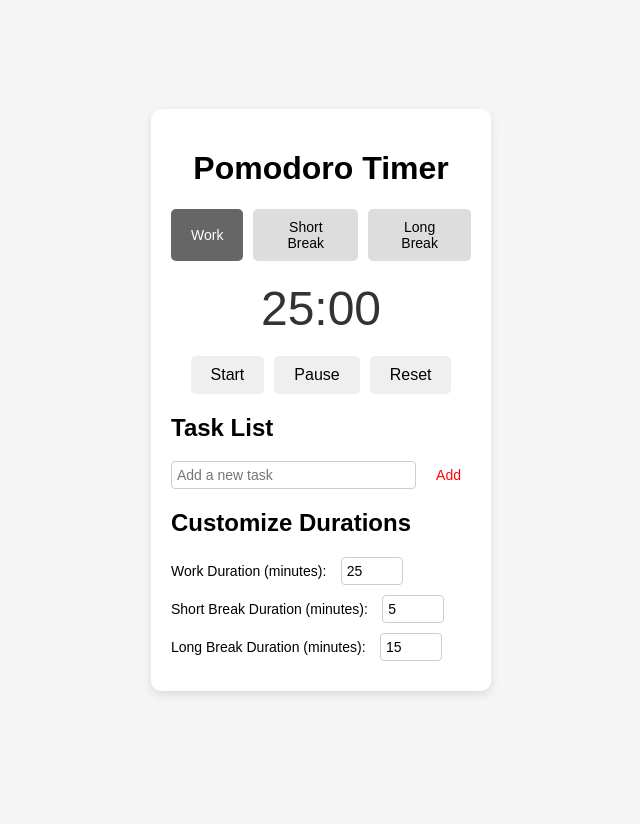
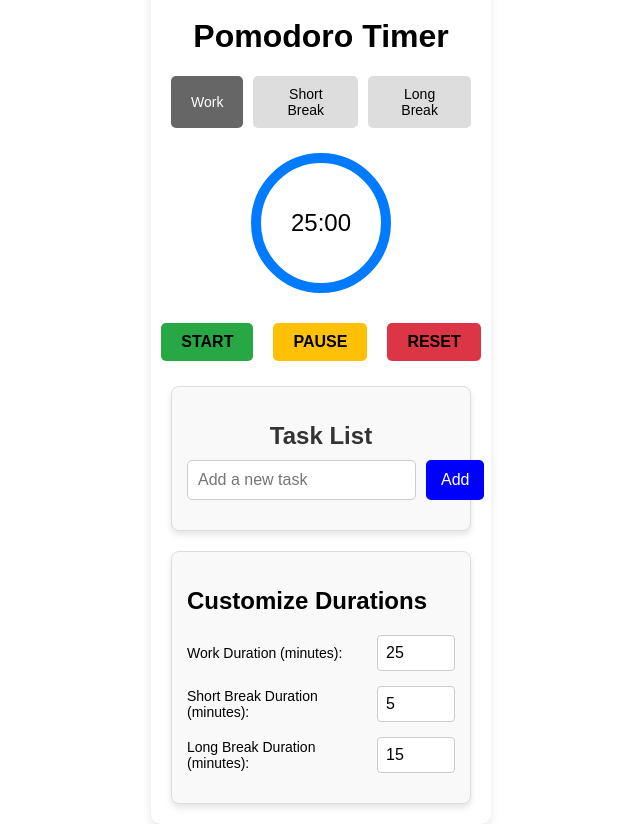
Before and after one commit to mihaamiharu/pomodoro-timer, a website with bundled scripts: page frontend/index.html in a window 1280 px wide. Shown: the whole page, without its empty margins (319-959 px from the left). Before the commit the page ends 800 px from the top, so only its background shows below. Built offline with nearby package versions, Linux system fonts and the light colour scheme.

Commit message:
Add enhanchment for UI

```diff
--- a/frontend/index.html
+++ b/frontend/index.html
@@ -15,7 +15,19 @@
             <button id="short-break-tab">Short Break</button>
             <button id="long-break-tab">Long Break</button>
         </div>
-        <div id="timer-display">25:00</div>
+        <div class="progress-container">
+            <svg class="progress-ring" width="150" height="150">
+                <circle
+                    class="progress-ring-circle"
+                    stroke="#007bff"
+                    stroke-width="10"
+                    fill="transparent"
+                    r="65"
+                    cx="75"
+                    cy="75" />
+            </svg>
+            <div id="timer-display">25:00</div>
+        </div>
         <div class="controls">
             <button id="start-btn">Start</button>
             <button id="pause-btn">Pause</button>
--- a/frontend/js/script.js
+++ b/frontend/js/script.js
@@ -25,8 +25,21 @@ const workInput = document.getElementById('work-duration');
 const shortBreakInput = document.getElementById('short-break-duration');
 const longBreakInput = document.getElementById('long-break-duration');
 
+const circle = document.querySelector('.progress-ring-circle');
+const radius = circle.r.baseVal.value;
+const circumference = 2 * Math.PI * radius;
+
+function setCircleProgress(progress) {
+    const offset = (progress / 100) * circumference;
+    circle.style.strokeDashoffset = offset;
+}
+
 function renderTimer() {
     updateTimerDisplay(timerDisplay, formatTime(timeLeft));
+    const currentSession = document.querySelector('.tabs .active').id.replace('-tab', '');
+    const totalTime = durations[currentSession];
+    const progress = ((totalTime - timeLeft) / totalTime) * 100;
+    setCircleProgress(progress);
 }
 
 function syncInputsWithDurations() {
@@ -40,6 +53,25 @@ function handleTabSwitch(e) {
     switchSession(newSession, renderTimer);
     document.querySelectorAll('.tabs button').forEach((btn) => btn.classList.remove('active'));
     e.target.classList.add('active');
+    saveSessionData();
+    setCircleProgress(0);
+}
+
+function handleSessionEnd() {
+    const currentSession = document.querySelector('.tabs .active').id.replace('-tab', '');
+
+    let nextSession;
+    if (currentSession === 'work') {
+        nextSession = 'short-break';
+    } else if (currentSession === 'short-break') {
+        nextSession = 'long-break';
+    } else {
+        nextSession = 'work';
+    }
+
+    switchSession(nextSession, renderTimer);
+    document.querySelectorAll('.tabs button').forEach((btn) => btn.classList.remove('active'));
+    document.getElementById(`${nextSession}-tab`).classList.add('active');
     saveSessionData();
 }
 
@@ -56,15 +88,17 @@ function handleCustomDurationChange() {
 workTab.addEventListener('click', handleTabSwitch);
 shortBreakTab.addEventListener('click', handleTabSwitch);
 longBreakTab.addEventListener('click', handleTabSwitch);
-startBtn.addEventListener('click', () => startTimer(renderTimer, renderTimer));
+startBtn.addEventListener('click', () => startTimer(renderTimer, handleSessionEnd));
 pauseBtn.addEventListener('click', pauseTimer);
 resetBtn.addEventListener('click', () => {
     resetTimer(renderTimer);
     saveSessionData();
+    setCircleProgress(0);
 });
 workInput.addEventListener('change', handleCustomDurationChange);
 shortBreakInput.addEventListener('change', handleCustomDurationChange);
 longBreakInput.addEventListener('change', handleCustomDurationChange);
+
 document.addEventListener('DOMContentLoaded', () => {
     if (Notification.permission !== 'granted') {
         Notification.requestPermission().then(permission => {
@@ -75,10 +109,13 @@ document.addEventListener('DOMContentLoaded', () => {
             }
         });
     }
+
+    restoreDurationsFromStorage(renderTimer);
+    restoreSessionData(renderTimer);
+    syncInputsWithDurations();
+    initializeTaskListeners();
+    renderTasks();
+    const progressRing = document.querySelector('.progress-ring');
+    progressRing.style.strokeDasharray = `${circumference} ${circumference}`;
+    setCircleProgress(0);
 });
-
-restoreDurationsFromStorage(renderTimer);
-restoreSessionData(renderTimer);
-syncInputsWithDurations();
-initializeTaskListeners();
-renderTasks();
--- a/frontend/styles.css
+++ b/frontend/styles.css
@@ -1,11 +1,21 @@
+:root {
+    --background-color: white;
+    --text-color: black;
+    --accent-color: blue;
+    --progress-color: #007bff;
+    --circle-background: #e6e6e6;
+}
+
 body {
     font-family: Arial, sans-serif;
-    background-color: #f5f5f5;
+    background-color: var(--background-color);
+    color: var(--text-color);
     margin: 0;
     display: flex;
     justify-content: center;
     align-items: center;
     height: 100vh;
+    padding: 0;
 }
 
 .pomodoro-app {
@@ -38,10 +48,31 @@ body {
     color: white;
 }
 
+.progress-container {
+    position: relative;
+    width: 150px;
+    height: 150px;
+    margin: 20px auto;
+}
+
+.progress-ring {
+    transform: rotate(-90deg);
+}
+
+.progress-ring-circle {
+    stroke-dasharray: 408; /* Circumference of the circle */
+    stroke-dashoffset: 408; /* Start with no progress */
+    transition: stroke-dashoffset 0.35s;
+    stroke: var(--progress-color);
+}
+
 #timer-display {
-    font-size: 48px;
-    margin: 20px 0;
-    color: #333;
+    position: absolute;
+    top: 50%;
+    left: 50%;
+    transform: translate(-50%, -50%);
+    font-size: 1.5em;
+    color: var(--text-color);
 }
 
 .controls {
@@ -50,30 +81,189 @@ body {
     gap: 10px;
 }
 
-button {
+.controls button {
+    background-color: var(--accent-color);
+    color: var(--text-color);
+    border: none;
+    border-radius: 5px;
     padding: 10px 20px;
-    font-size: 16px;
+    font-size: 1rem;
+    font-weight: bold;
+    text-transform: uppercase;
+    margin: 5px;
+    cursor: pointer;
+    transition: background-color 0.3s ease, transform 0.2s ease;
+}
+
+.controls button:hover {
+    background-color: #0056b3;
+    transform: translateY(-2px);
+}
+
+.controls button:active {
+    transform: translateY(0);
+    background-color: #003f7f;
+}
+
+#start-btn {
+    background-color: #28a745;
+}
+
+#start-btn:hover {
+    background-color: #218838;
+}
+
+#start-btn:active {
+    background-color: #1e7e34;
+}
+
+#pause-btn {
+    background-color: #ffc107;
+    color: black;
+}
+
+#pause-btn:hover {
+    background-color: #e0a800;
+}
+
+#pause-btn:active {
+    background-color: #c69500;
+}
+
+#reset-btn {
+    background-color: #dc3545;
+}
+
+#reset-btn:hover {
+    background-color: #c82333;
+}
+
+#reset-btn:active {
+    background-color: #bd2130;
+}
+
+.task-list {
+    margin: 20px auto;
+    padding: 15px;
+    max-width: 500px;
+    background-color: #f9f9f9;
+    border: 1px solid #ddd;
+    border-radius: 8px;
+    box-shadow: 0 4px 6px rgba(0, 0, 0, 0.1);
+}
+
+.task-list h2 {
+    margin-bottom: 10px;
+    text-align: center;
+    font-size: 1.5rem;
+    color: #333;
+}
+
+.task-input {
+    display: flex;
+    gap: 10px;
+    margin-bottom: 15px;
+}
+
+.task-input input[type="text"] {
+    flex: 1;
+    padding: 10px;
+    font-size: 1rem;
+    border: 1px solid #ccc;
+    border-radius: 5px;
+    transition: border-color 0.3s ease;
+}
+
+.task-input input[type="text"]:focus {
+    border-color: #007bff;
+    outline: none;
+}
+
+.task-input button {
+    padding: 10px 15px;
+    font-size: 1rem;
+    background-color: var(--accent-color);
+    color: white;
     border: none;
     border-radius: 5px;
     cursor: pointer;
-    transition: background 0.3s ease;
+    transition: background-color 0.3s ease, transform 0.2s ease;
 }
 
-button:hover {
-    background: #ddd;
+.task-input button:hover {
+    background-color: #0056b3;
+    transform: translateY(-2px);
 }
 
-button:active {
-    background: #ccc;
+.task-input button:active {
+    background-color: #003f7f;
+    transform: translateY(0);
+}
+
+#task-list {
+    list-style-type: none;
+    padding: 0;
+    margin: 0;
+}
+
+#task-list li {
+    display: flex;
+    justify-content: space-between;
+    align-items: center;
+    padding: 10px;
+    margin-bottom: 10px;
+    border: 1px solid #ddd;
+    border-radius: 5px;
+    background-color: #ffffff;
+    box-shadow: 0 2px 4px rgba(0, 0, 0, 0.05);
+    transition: transform 0.2s ease, box-shadow 0.2s ease;
+}
+
+#task-list li:hover {
+    transform: translateY(-2px);
+    box-shadow: 0 4px 6px rgba(0, 0, 0, 0.1);
+}
+
+#task-list li.completed {
+    text-decoration: line-through;
+    color: #888;
+    background-color: #f1f1f1;
+}
+
+#task-list li button.delete-task-btn {
+    background-color: #dc3545;
+    color: white;
+    border: none;
+    padding: 5px 10px;
+    border-radius: 3px;
+    font-size: 0.9rem;
+    cursor: pointer;
+    transition: background-color 0.3s ease;
+}
+
+#task-list li button.delete-task-btn:hover {
+    background-color: #c82333;
+}
+
+#task-list li button.delete-task-btn:active {
+    background-color: #bd2130;
 }
 
 .settings {
     margin-top: 20px;
     text-align: left;
+    padding: 15px;
+    border: 1px solid #ddd;
+    border-radius: 8px;
+    background-color: #f9f9f9;
+    box-shadow: 0 4px 6px rgba(0, 0, 0, 0.1);
 }
 
 .settings div {
-    margin-bottom: 10px;
+    margin-bottom: 15px;
+    display: flex;
+    justify-content: space-between;
+    align-items: center;
 }
 
 label {
@@ -81,71 +271,16 @@ label {
     margin-right: 10px;
 }
 
-input {
-    width: 50px;
-    padding: 5px;
-    font-size: 14px;
+input[type="number"] {
+    width: 60px;
+    padding: 8px;
+    font-size: 1rem;
     border: 1px solid #ccc;
     border-radius: 4px;
+    transition: border-color 0.3s ease;
 }
 
-.task-list {
-    margin-top: 20px;
-    text-align: left;
+input[type="number"]:focus {
+    border-color: #007bff;
+    outline: none;
 }
-
-.task-input {
-    display: flex;
-    gap: 10px;
-    margin-bottom: 10px;
-}
-
-.task-input input {
-    flex: 1;
-    padding: 5px;
-    font-size: 14px;
-    border: 1px solid #ccc;
-    border-radius: 4px;
-}
-
-.task-input button {
-    padding: 5px 10px;
-    font-size: 14px;
-    border: none;
-    border-radius: 4px;
-    cursor: pointer;
-    background-color: #666;
-    color: white;
-}
-
-.task-input button:hover {
-    background-color: #555;
-}
-
-#task-list {
-    list-style-type: none;
-    padding: 0;
-}
-
-#task-list li {
-    display: flex;
-    justify-content: space-between;
-    align-items: center;
-    padding: 5px 10px;
-    margin-bottom: 5px;
-    background-color: #f5f5f5;
-    border-radius: 4px;
-}
-
-#task-list li.completed {
-    text-decoration: line-through;
-    color: gray;
-}
-
-.task-list button {
-    background-color: transparent;
-    border: none;
-    cursor: pointer;
-    color: red;
-    font-size: 14px;
-}
```
